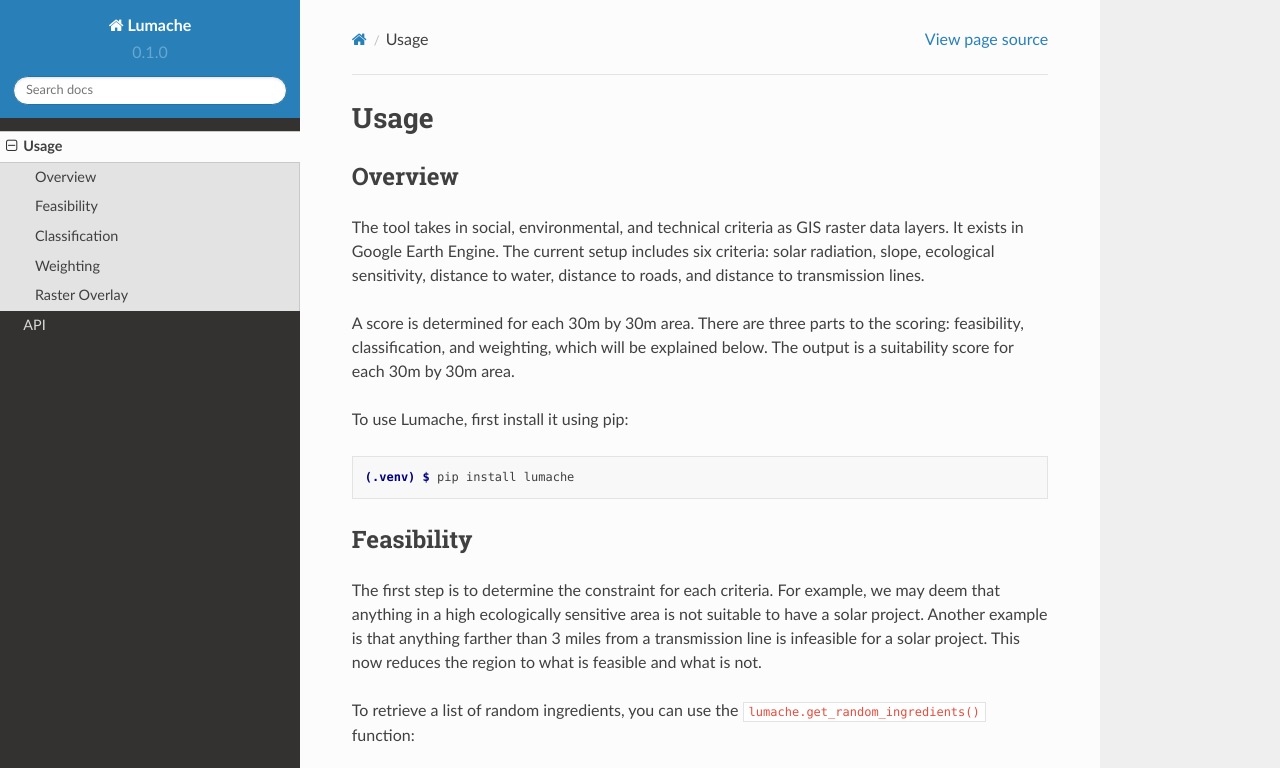
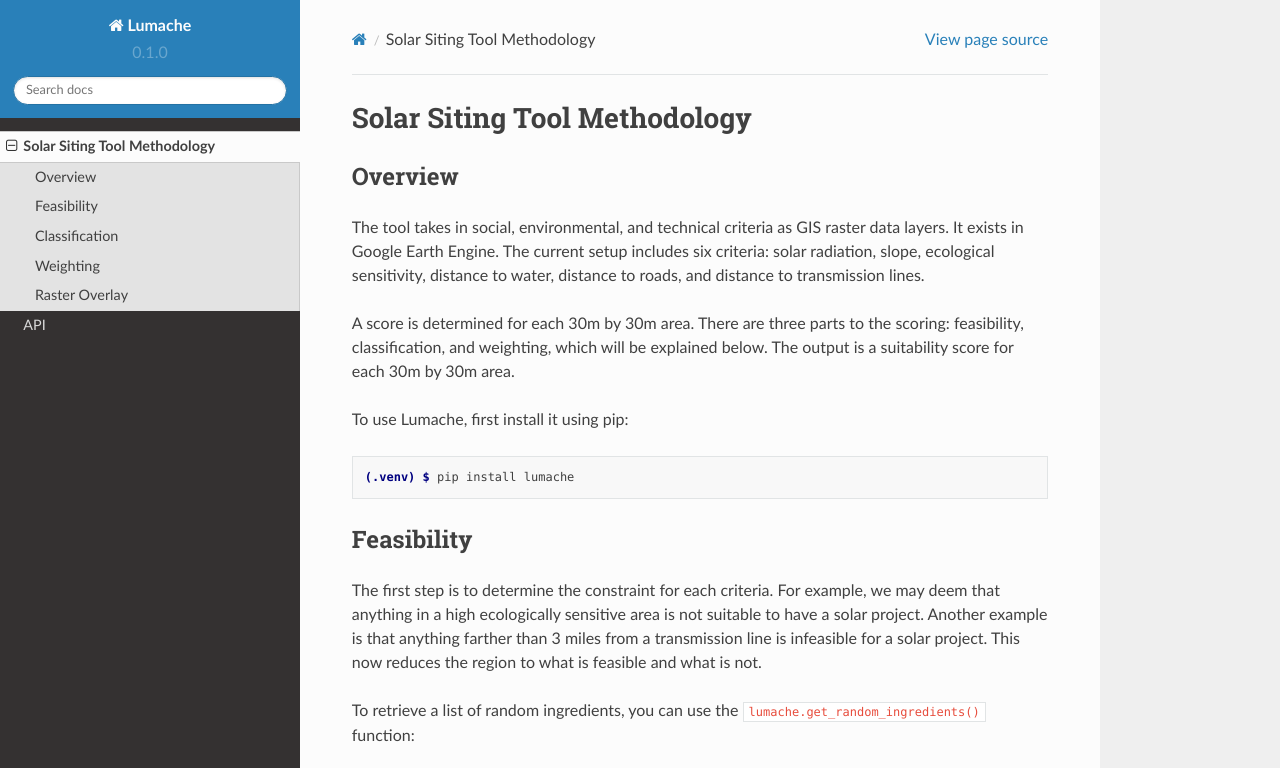
Before and after one commit to rynereger/rtd-tutorial, a Sphinx documentation site: the page built from docs/source/usage.rst, in a window 1280 px wide and 900 px high, cut to the strip 0-768 px from the top of the window. Built offline with Sphinx 7.4.7 and the Read the Docs theme 2.0.0, drawn with Linux system fonts in a browser that asks for light colours.

Commit message:
Update usage.rst

```diff
--- a/docs/source/usage.rst
+++ b/docs/source/usage.rst
@@ -1,5 +1,5 @@
-Usage
-=====
+Solar Siting Tool Methodology
+===============================
 
 .. _installation:
 
```
